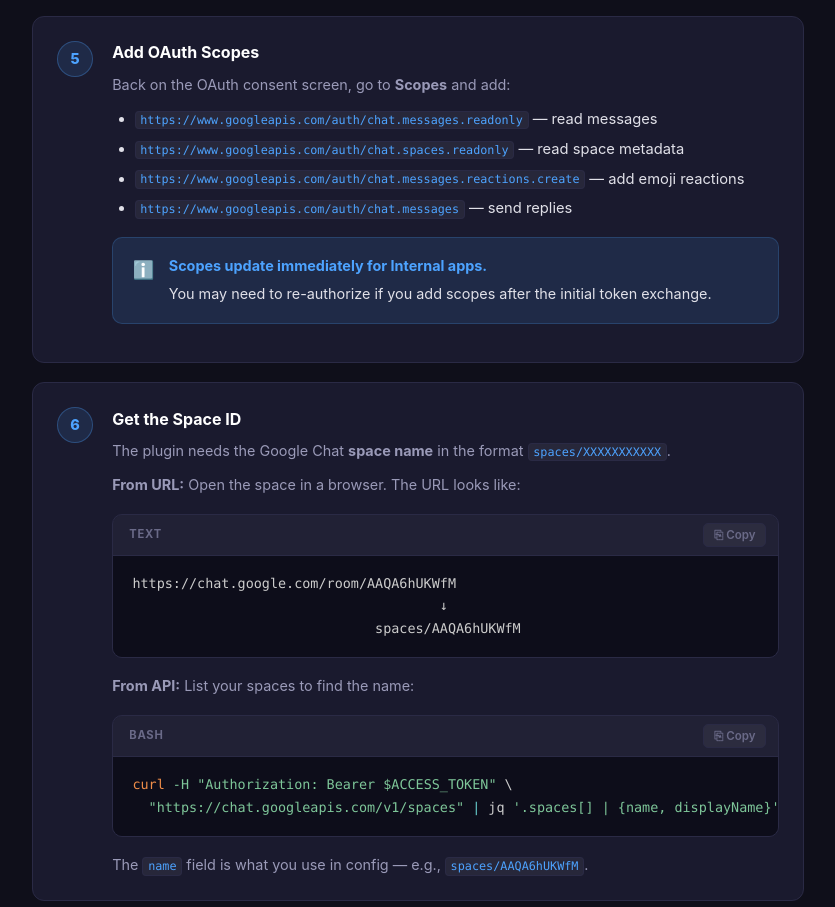
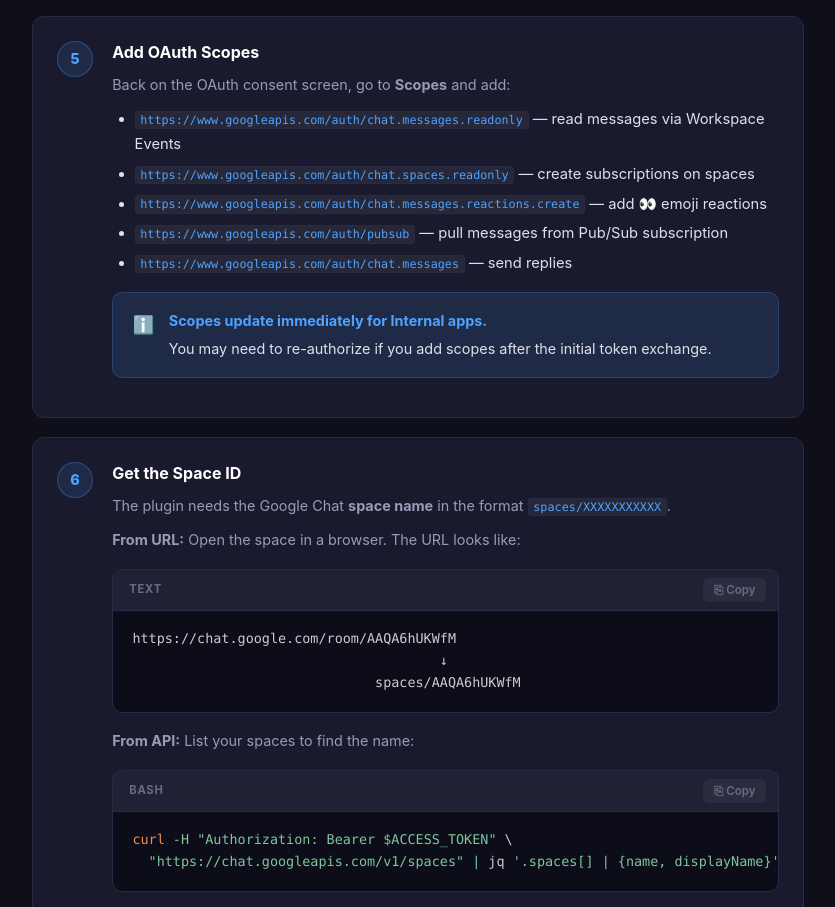
Before and after one commit to teyou/openclaw-googlechatpubsub-plugin, a plain HTML site: page docs/index.html in a window 1280 px wide. Shown: the part 4461-5368 px from the top of the page, without its empty margins (292-1127 px from the left). Drawn offline with nearby package versions, Linux system fonts and the light colour scheme.

Commit message:
docs: add missing pubsub scope to consent screen scopes list

```diff
--- a/docs/index.html
+++ b/docs/index.html
@@ -979,9 +979,10 @@
             <h4>Add OAuth Scopes</h4>
             <p>Back on the OAuth consent screen, go to <strong>Scopes</strong> and add:</p>
             <ul>
-              <li><code>https://www.googleapis.com/auth/chat.messages.readonly</code> — read messages</li>
-              <li><code>https://www.googleapis.com/auth/chat.spaces.readonly</code> — read space metadata</li>
-              <li><code>https://www.googleapis.com/auth/chat.messages.reactions.create</code> — add emoji reactions</li>
+              <li><code>https://www.googleapis.com/auth/chat.messages.readonly</code> — read messages via Workspace Events</li>
+              <li><code>https://www.googleapis.com/auth/chat.spaces.readonly</code> — create subscriptions on spaces</li>
+              <li><code>https://www.googleapis.com/auth/chat.messages.reactions.create</code> — add 👀 emoji reactions</li>
+              <li><code>https://www.googleapis.com/auth/pubsub</code> — pull messages from Pub/Sub subscription</li>
               <li><code>https://www.googleapis.com/auth/chat.messages</code> — send replies</li>
             </ul>
             <div class="callout info">
@@ -1212,6 +1213,7 @@ git clone https://github.com/teyou/openclaw-googlechatpubsub-plugin.git \
   &scope=https://www.googleapis.com/auth/chat.messages.readonly
          https://www.googleapis.com/auth/chat.spaces.readonly
          https://www.googleapis.com/auth/chat.messages.reactions.create
+         https://www.googleapis.com/auth/pubsub
          https://www.googleapis.com/auth/chat.messages
   &access_type=offline
   &prompt=consent</code></pre>
```
Also changed, not shown: README.md.
